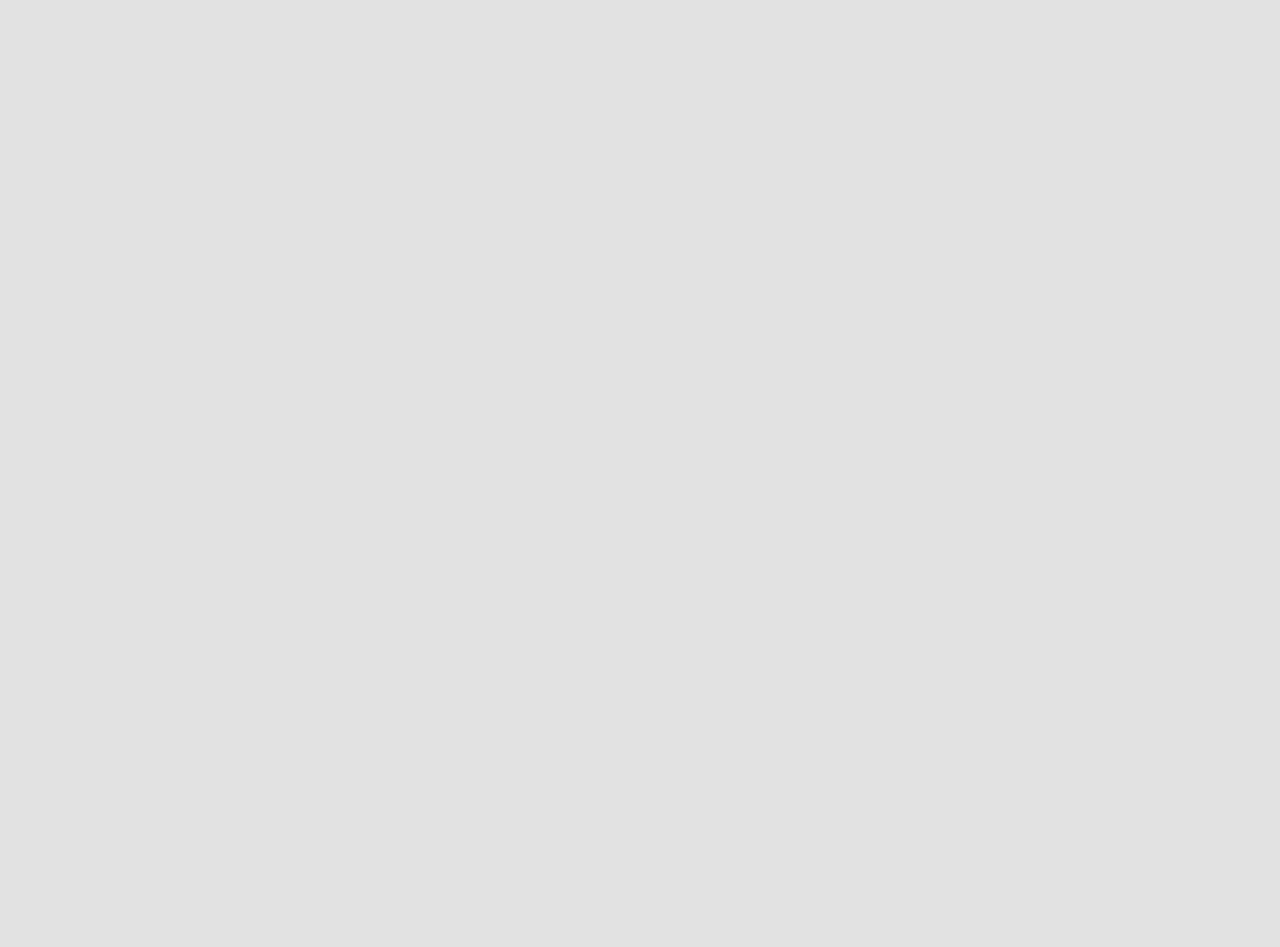
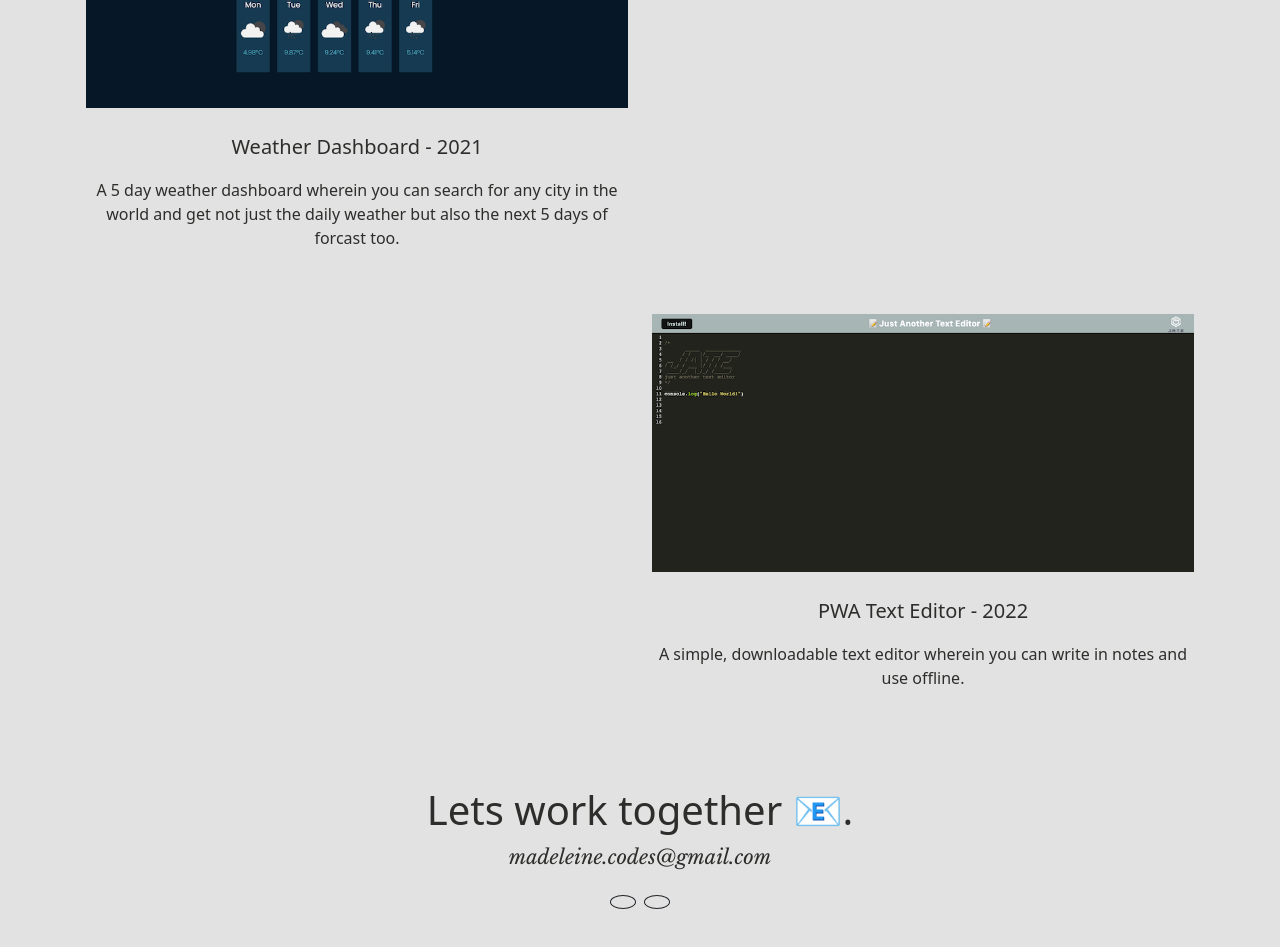
Before and after one commit to madeleinesc/react-portfolio, a React (Create React App) app: page / in a window 1280 px wide. Shown: the part 3480-4427 px from the top of the page. Before the commit the page ends 3507 px from the top, so only its background shows below. Built offline with nearby package versions, Linux system fonts and the light colour scheme.

Commit message:
added 2 more projects in project section

```diff
--- a/src/components/Projects.js
+++ b/src/components/Projects.js
@@ -74,6 +74,44 @@ const Projects = () => {
                     <br />
                 </div>
 
+
+
+                <div className="col-md-6">
+                    <a href="https://madeleinesc.github.io/weather-dashboard/"><img src="./assets/weatherdashboard.png" className="project-img img-fluid" data-aos="fade-up" /></a>
+                    <br />
+                    <br />
+                    <p className="lead" data-aos="fade-up">
+                        Weather Dashboard - 2021
+                    </p>
+                    <a href="https://github.com/madeleinesc/weather-dashboard" className="project-links" data-aos="fade-up"><p>
+                        A 5 day weather dashboard wherein you can search for any city in the world and get not just the daily weather but also the next 5 days of forcast too.
+                    </p></a>
+                    <br />
+                    <br />
+                </div>
+
+                <div className="col-md-6"></div>
+
+                <div className="col-md-6"></div>
+
+
+                <div className="col-md-6">
+                    <a href="https://tranquil-waters-73039.herokuapp.com/"><img src="./assets/JATE.png" className="project-img img-fluid" data-aos="fade-up" /></a>
+                    <br />
+                    <br />
+                    <p className="lead" data-aos="fade-up">
+                        PWA Text Editor - 2022
+                    </p>
+                    <a href="https://github.com/madeleinesc/PWA-Text-Editor" className="project-links" data-aos="fade-up"><p>
+                        A simple, downloadable text editor wherein you can write in notes and use offline.
+                    </p></a>
+                    <br />
+                    <br />
+                </div>
+
+
+
+
             </div>
         </div>
     )
```
Also changed, not shown: public/assets/JATE.png (added), public/assets/weatherdashboard.png (added).
